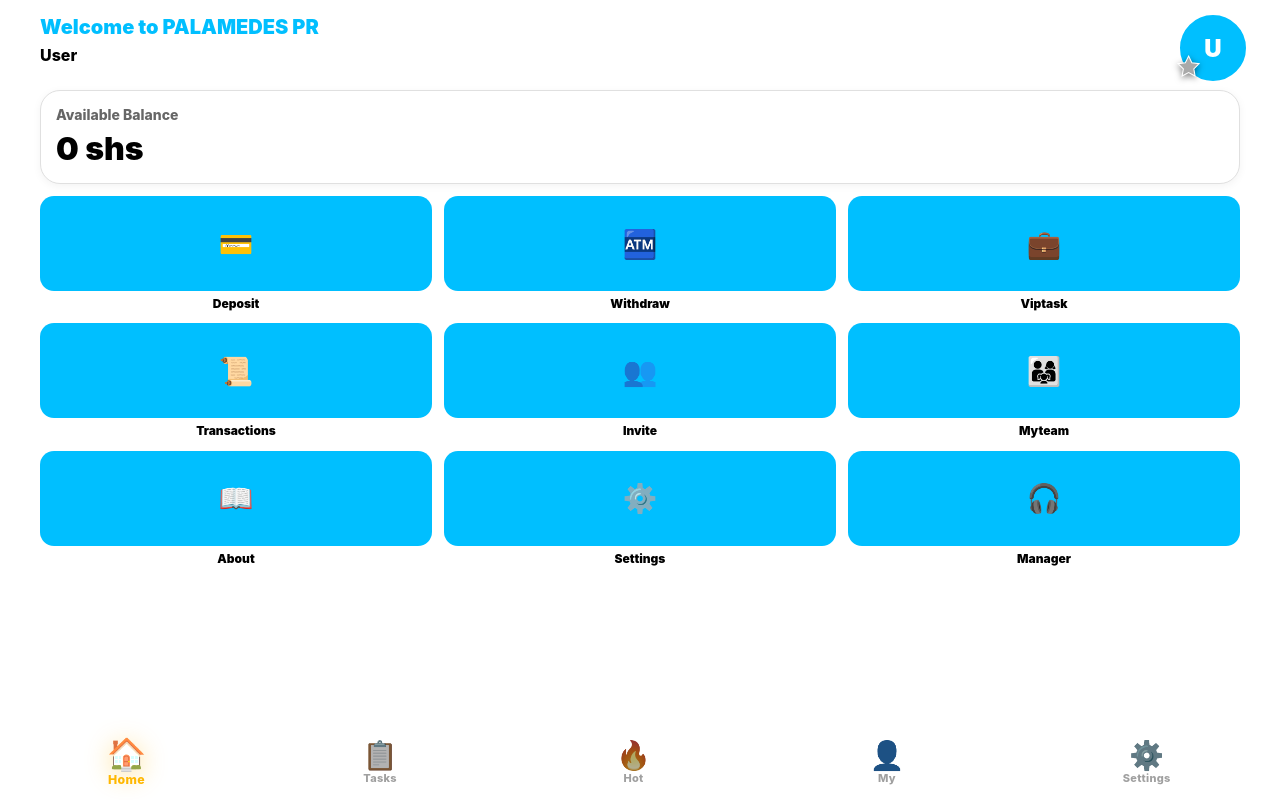
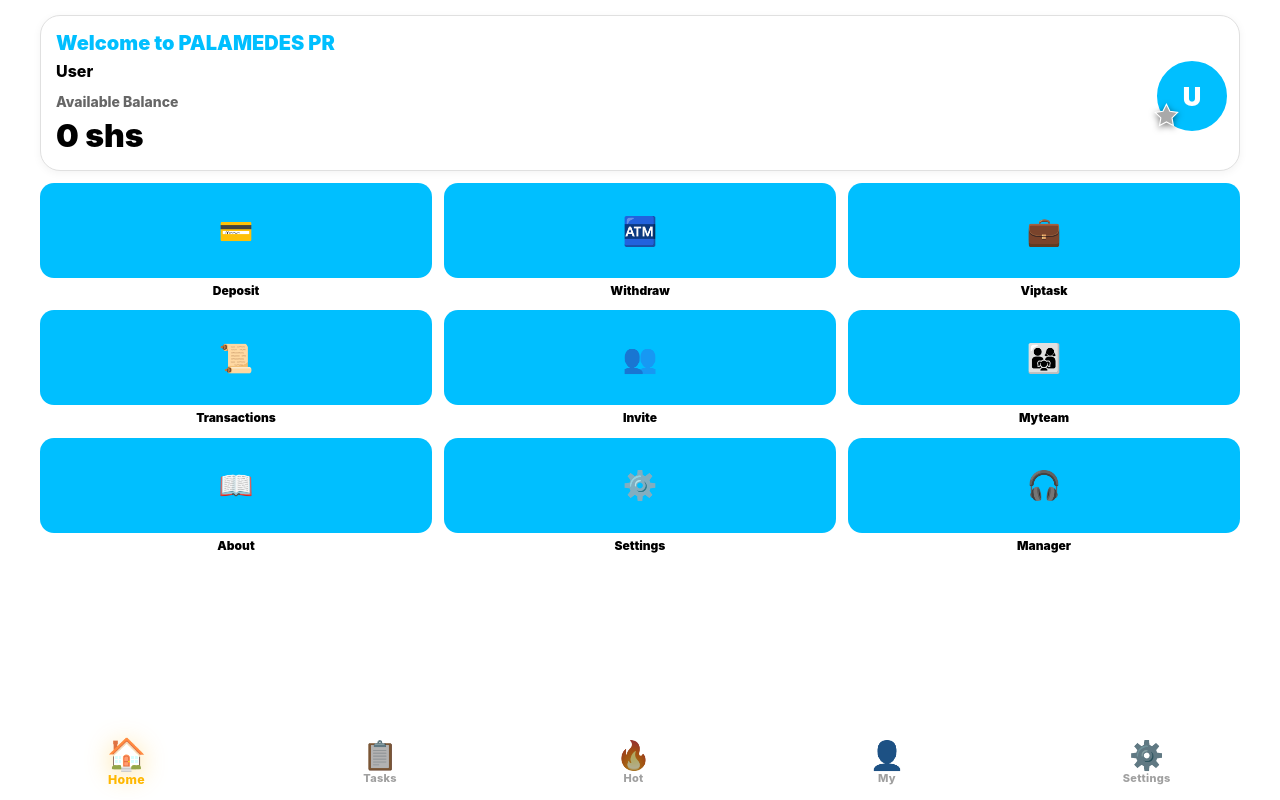
Before and after one commit to Molly256/palamedes-pr, a Next.js app: page /dashboard in a window 1280 px wide. Built offline with nearby package versions, Linux system fonts and the light colour scheme.

Commit message:
fix: add small 20px bottom gap for 9 buttons before bottom bar

```diff
--- a/app/dashboard/page.js
+++ b/app/dashboard/page.js
@@ -21,7 +21,7 @@ export default function Dashboard() {
  { icon: '👨‍👩‍👧', label: 'Myteam', href: '/myteam' },
  { icon: '📖', label: 'About', href: '/about' },
  { icon: '⚙️', label: 'Settings', href: '/settings' },
- { icon: '🎧', label: 'Manager', href: '/manager' } // shortened label
+ { icon: '🎧', label: 'Manager', href: '/manager' }
  ]
 
  return (
@@ -33,12 +33,18 @@ export default function Dashboard() {
  boxSizing: 'border-box'
  }}>
 
+ {/* 1 BIG BOX: Welcome + Username + Balance + Avatar */}
  <div style={{
- display: 'flex',
- justifyContent: 'space-between',
- alignItems: 'flex-start',
- marginBottom: '15px'
+ background: '#FFFFFF',
+ border: '1px solid #E0E0E0',
+ borderRadius: '20px',
+ padding: '15px',
+ marginBottom: '12px',
+ boxShadow: '0 2px 8px rgba(0,0,0,0.05)',
+ position: 'relative',
+ minHeight: '120px'
  }}>
+ {/* Left side - your 4 lines exactly */}
  <div>
  <h2 style={{ margin: 0, fontSize: '20px', fontWeight: '900', color: '#00BFFF' }}>
  Welcome to PALAMEDES PR
@@ -46,19 +52,7 @@ export default function Dashboard() {
  <p style={{ margin: '6px 0 0', fontSize: '16px', fontWeight: '800', color: '#000' }}>
  {user?.phone} {user?.nickname || user?.username || 'User'}
  </p>
- </div>
- <AvatarWithBadge username={user?.username} vipLevel={user?.vip || 0} size={60} avatar={user?.avatar || ''} />
- </div>
-
- <div style={{
- background: '#FFFFFF',
- border: '1px solid #E0E0E0',
- borderRadius: '20px',
- padding: '15px',
- marginBottom: '12px',
- boxShadow: '0 2px 8px rgba(0,0,0,0.05)'
- }}>
- <p style={{ margin: 0, fontSize: '14px', fontWeight: '800', color: '#666' }}>
+ <p style={{ margin: '12px 0 0', fontSize: '14px', fontWeight: '800', color: '#666' }}>
  Available Balance
  </p>
  <p style={{ margin: '6px 0 0', fontSize: '32px', fontWeight: '900', color: '#000' }}>
@@ -66,11 +60,23 @@ export default function Dashboard() {
  </p>
  </div>
 
+ {/* Right side - Avatar middle, not top. A bit bigger. Badge stays */}
+ <div style={{
+ position: 'absolute',
+ top: '50%',
+ right: '18px',
+ transform: 'translateY(-50%)'
+ }}>
+ <AvatarWithBadge username={user?.username} vipLevel={user?.vip || 0} size={64} avatar={user?.avatar || ''} />
+ </div>
+ </div>
+
+ {/* 9 Buttons - 3x3 same level + small bottom space */}
  <div style={{
  display: 'grid',
  gridTemplateColumns: 'repeat(3, 1fr)',
- gap: '12px'
- // removed marginBottom here
+ gap: '12px',
+ marginBottom: '20px'  // <- small gap like your screenshot
  }}>
  {menuItems.map(item => (
  <Link key={item.label} href={item.href} style={{ textDecoration: 'none' }}>
```
